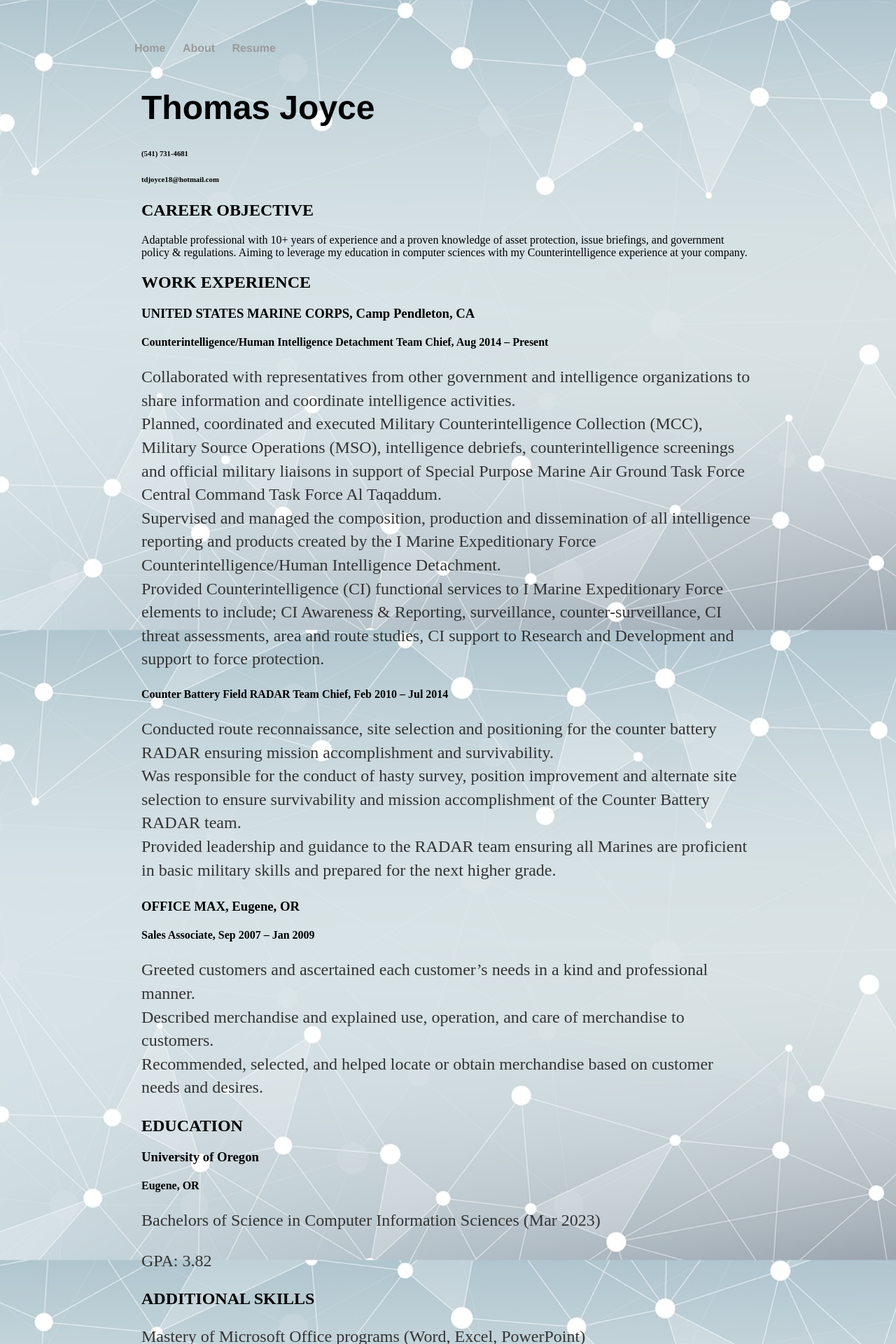
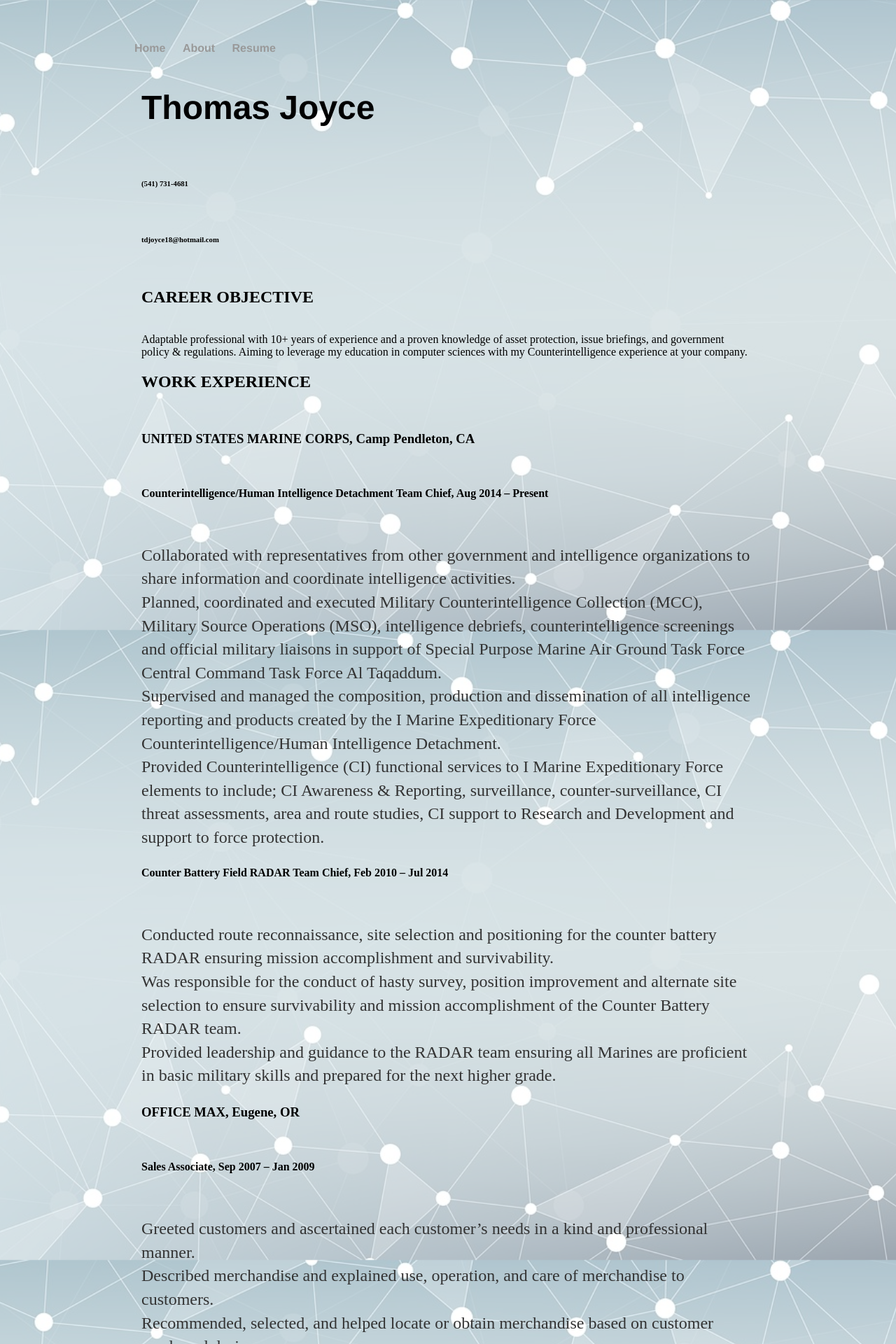
Before and after one commit to doughnut187/doughnut187.github.io, a Jekyll site: the page built from resume/resume.html, in a window 1280 px wide. Shown: the top 1920 px of the page at 70% size. Built offline with Jekyll 4.4.1, drawn with Linux system fonts in a browser that asks for light colours.

```diff
--- a/resume/resume.html
+++ b/resume/resume.html
@@ -25,7 +25,7 @@ Supervised and managed the composition, production and dissemination of all inte
 
 Provided Counterintelligence (CI) functional services to I Marine Expeditionary Force elements to include; CI Awareness & Reporting, surveillance, counter-surveillance, CI threat assessments, area and route studies, CI support to Research and Development and support to force protection. </p>
 
-<h4>Counter Battery Field RADAR Team Chief, Feb 2010 – Jul 2014</h4>
+<h4>Counter Battery Field RADAR Team Chief, Feb 2010 – Jul 2014</h4> <br>
 
 <p>Conducted route reconnaissance, site selection and positioning for the counter battery RADAR ensuring mission accomplishment and survivability. <br>
 
@@ -33,9 +33,9 @@ Was responsible for the conduct of hasty survey, position improvement and altern
 
 Provided leadership and guidance to the RADAR team ensuring all Marines are proficient in basic military skills and prepared for the next higher grade.</p>
 
- <h3>OFFICE MAX, Eugene, OR</h3>
+ <h3>OFFICE MAX, Eugene, OR</h3> <br>
 
-<h4>Sales Associate, Sep 2007 – Jan 2009</h4>
+<h4>Sales Associate, Sep 2007 – Jan 2009</h4> <br>
 
 <p>Greeted customers and ascertained each customer’s needs in a kind and professional manner. <br>
 
@@ -43,25 +43,26 @@ Described merchandise and explained use, operation, and care of merchandise to c
 
 Recommended, selected, and helped locate or obtain merchandise based on customer needs and desires.</p>
 
- <h2>EDUCATION</h2>
+ <h2>EDUCATION</h2> <br>
 
- <h3>University of Oregon</h3>
+ <h3>University of Oregon</h3> <br>
 
- <h4>Eugene, OR</h4>
+ <h4>Eugene, OR</h4> <br>
 
- <p>Bachelors of Science in Computer Information Sciences (Mar 2023)</p>
+ <p>Bachelors of Science in Computer Information Sciences (Mar 2023)</p> <br>
 
- <p>GPA: 3.82</p>
+ <p>GPA: 3.82</p> <br>
 
- <h2>ADDITIONAL SKILLS</h2>
+ <h2>ADDITIONAL SKILLS</h2> <br>
 
- <p>Mastery of Microsoft Office programs (Word, Excel, PowerPoint)</p>
+ <p>Mastery of Microsoft Office programs (Word, Excel, PowerPoint)</p> <br>
 
- <p>Focusing studies in cyber-security</p>
+ <p>Focusing studies in cyber-security</p> <br>
 
-<p>Certified by the Joint Counterintelligence Training Activity in Counterintelligence support to Research and Development</p>
+<p>Certified by the Joint Counterintelligence Training Activity in Counterintelligence support to Research and Development</p> <br>
 
- <h2>REFERENCES</h2>
+ <h2>REFERENCES</h2> <br>
 
-<p>References available upon request</p>
+<p>References available upon request</p> <br>
+
 </div><!-- /.blurb -->
```
Also changed, not shown: other parts of resume/resume.html (+9 -9 lines).
